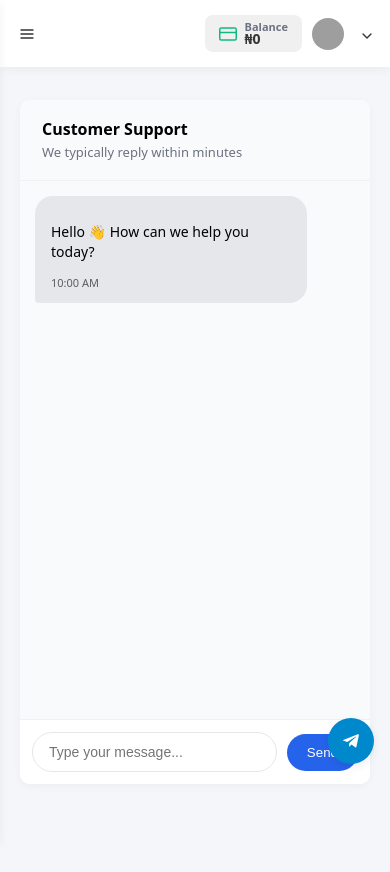
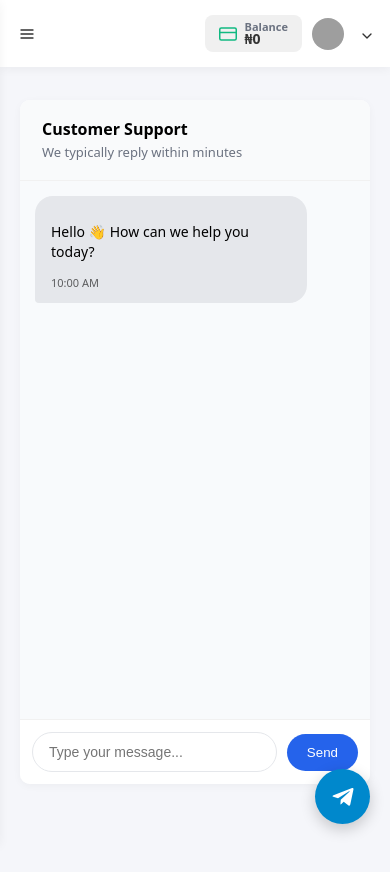
Before and after one commit to ay30bg/realsms, a React (Create React App) app: page /support in a window 390 px wide. Shown: the top 872 px of the page. Built offline with nearby package versions, Linux system fonts and the light colour scheme; no server answers; grey boxes are pictures that could not be loaded.

Commit message:
Update support.css

```diff
--- a/src/styles/support.css
+++ b/src/styles/support.css
@@ -185,16 +185,4 @@
   .user-support-input {
     padding: 12px;
   }
-
-   .telegram-float {
-    width: 46px;
-    height: 46px;
-    font-size: 18px;
-
-    /* Extra spacing for mobile safe area */
-    bottom: 80px; /* prevents covering input */
-    right: 16px;
-
-    box-shadow: 0 3px 8px rgba(0, 0, 0, 0.08);
-  }
 }
```
